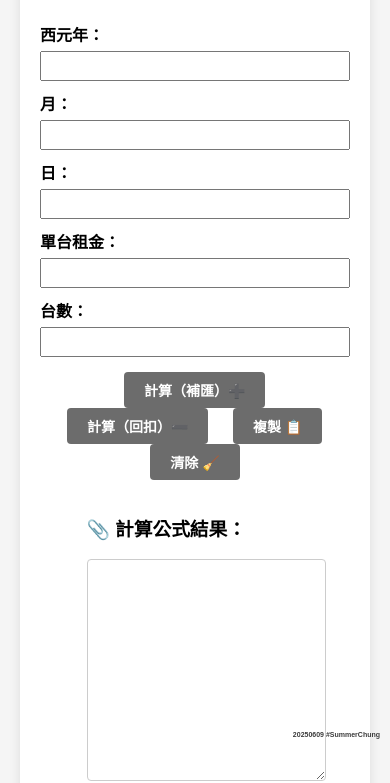
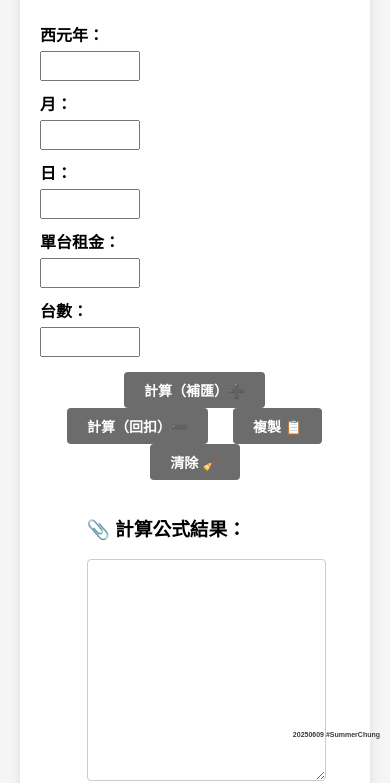
Before and after one commit to SummerChung/ProportionV1, a plain HTML site: page index.html in a window 390 px wide. Shown: the part 98-881 px from the top of the page. Drawn offline with Linux system fonts and the light colour scheme.

Commit message:
Update index.html

```diff
--- a/index.html
+++ b/index.html
@@ -123,7 +123,7 @@
       color: #3C3C3C;
       font-family: "微軟正黑體", sans-serif;
     }
-    @media (max-width: 600px) {
+    @media (max-width: 480px) {
   body, html {
     padding: 10px;
     align-items: flex-start;
@@ -147,7 +147,7 @@
   }
 
   input {
-    width: 100%;
+    width: 100px;
   }
 
   #outputWrapper {
```
